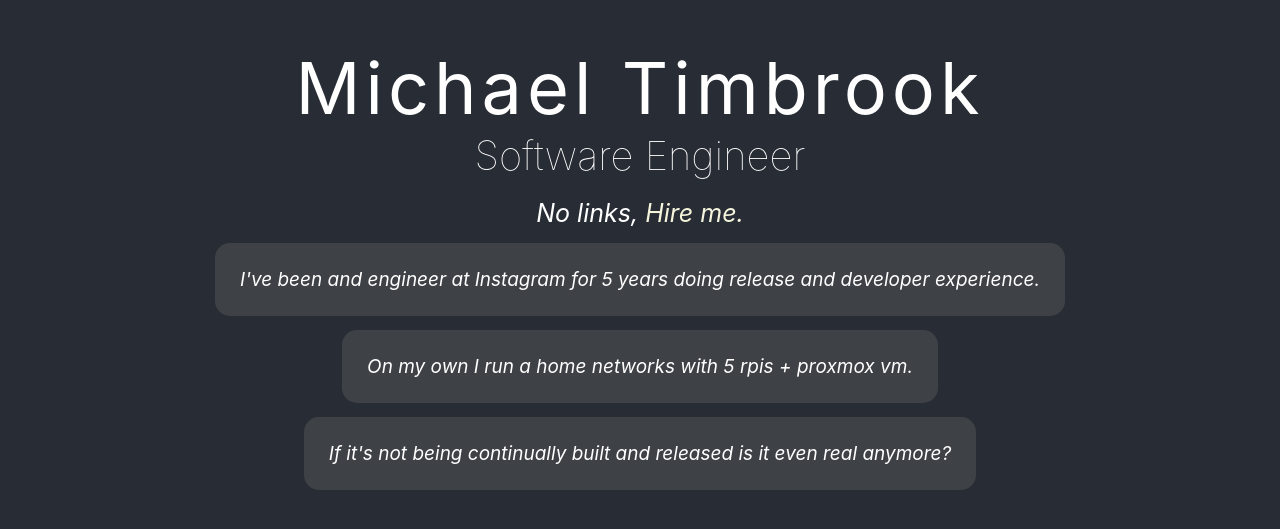
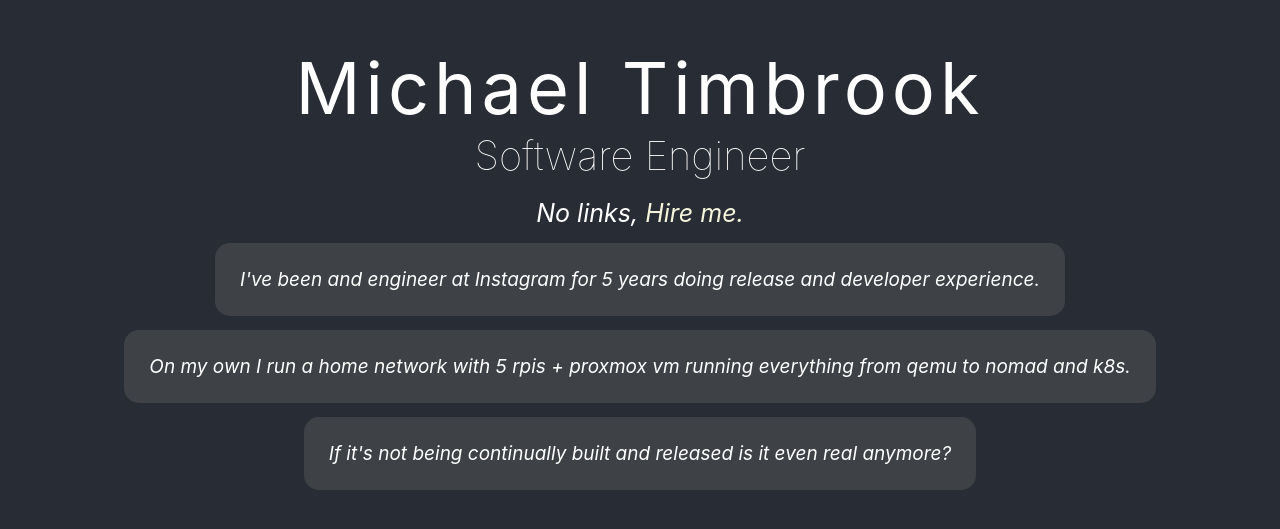
Before and after one commit to 7imbrook/timbrook.tech, a React (Create React App) app: page /about in a window 1280 px wide. Shown: the part 133-662 px from the top of the page. Built offline with nearby package versions, Linux system fonts and the light colour scheme.

Commit message:
Learn how to spell

```diff
--- a/src/Home.tsx
+++ b/src/Home.tsx
@@ -14,7 +14,8 @@ function About() {
         and developer experience.
       </article>
       <article className="about">
-        On my own I run a home networks with 5 rpis + proxmox vm.
+        On my own I run a home network with 5 rpis + proxmox vm running
+        everything from qemu to nomad and k8s.
       </article>
       <article className="about">
         If it's not being continually built and released is it even real
```
